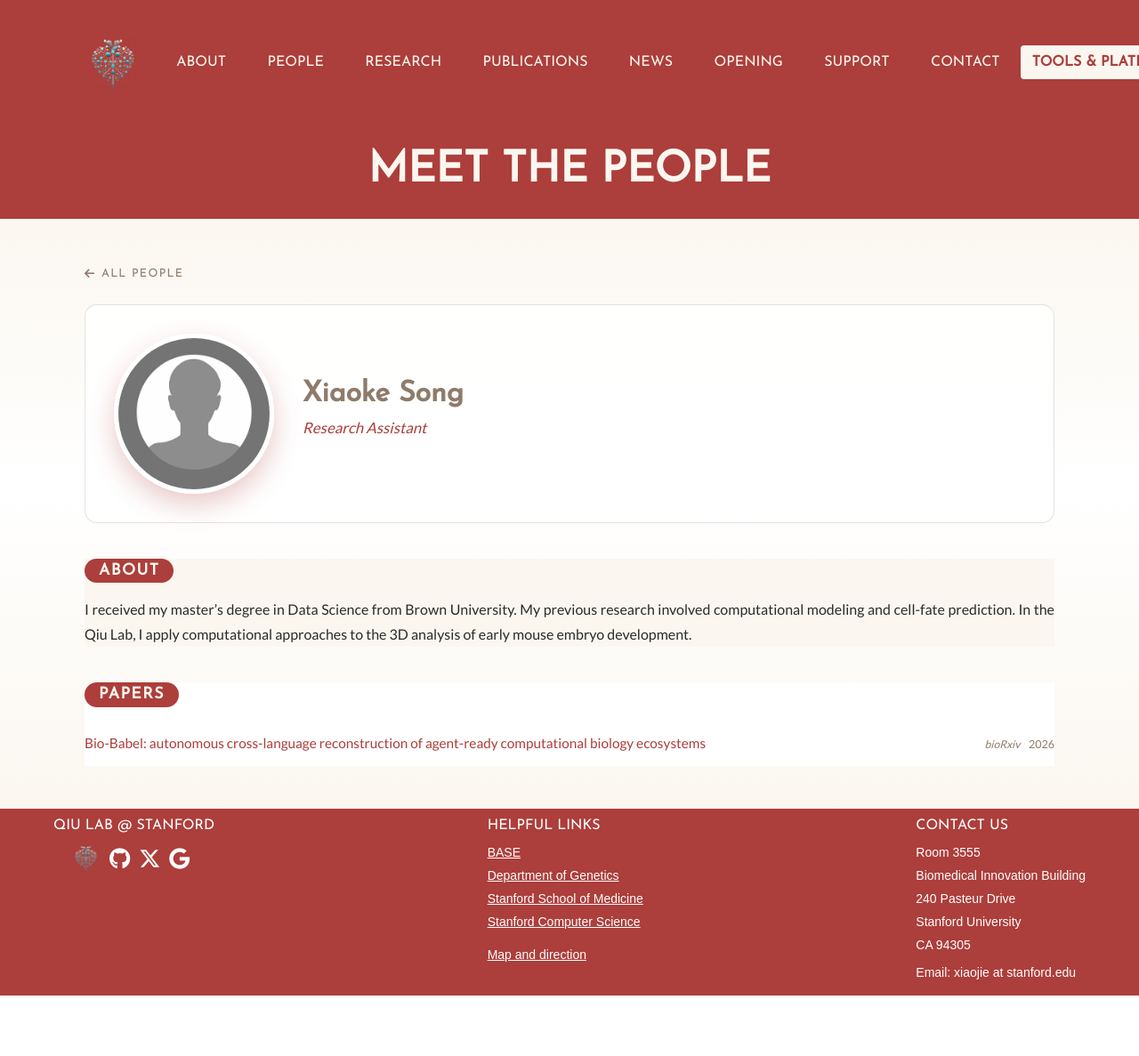
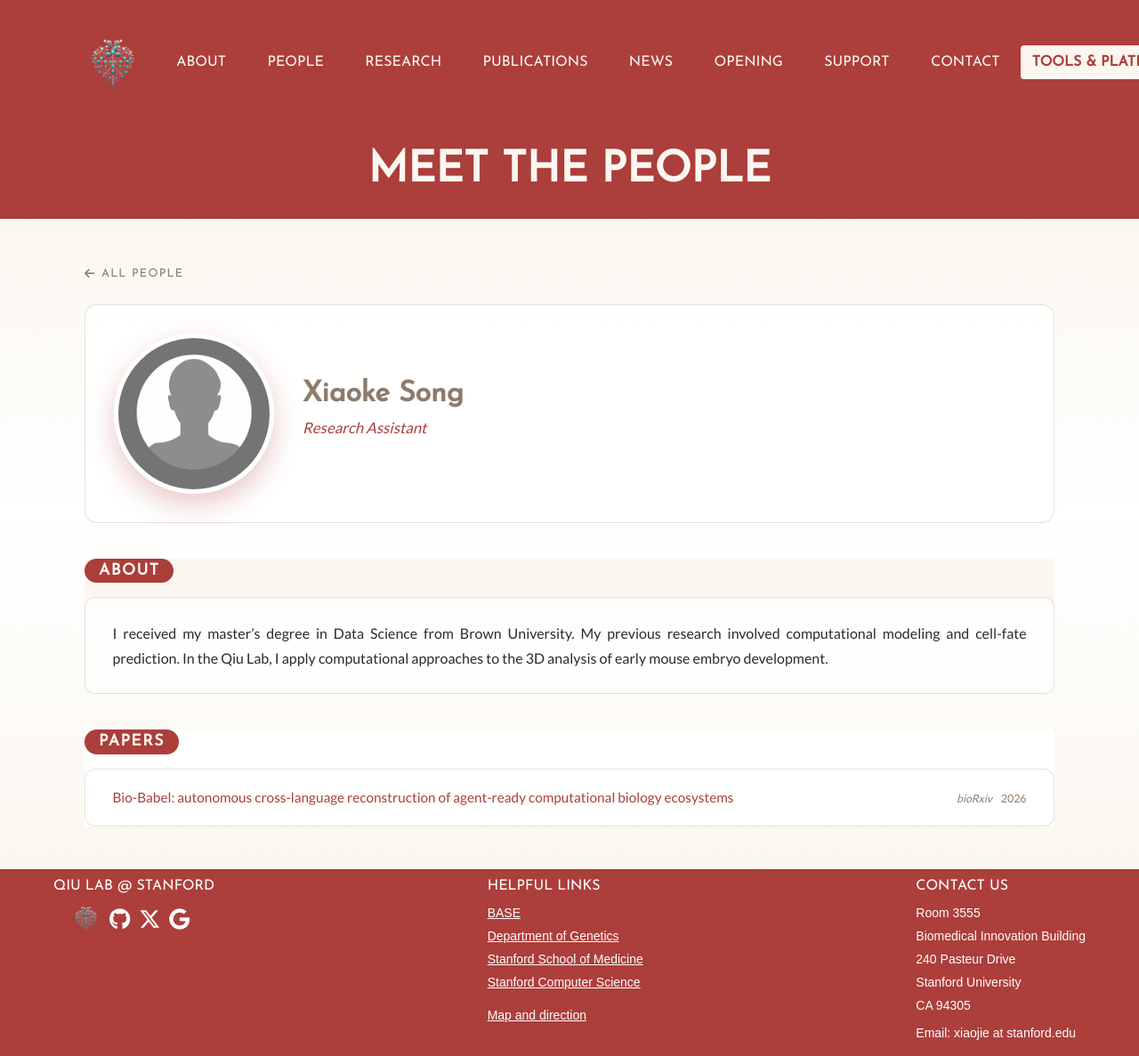
Before and after one commit to aristoteleo/qiu_lab_website, a Jekyll site: the page built from _people/xiaoke.md, in a window 1280 px wide. Shown: the whole page at 89% size. Built offline with Jekyll 4.4.1, drawn with Linux system fonts in a browser that asks for light colours; before the commit the page ends 1119 px from its top, so only the background shows below that.

Commit message:
Remove Yifan's duplicate Papers block; pad the profile sections
Yifan's file carried a hand-written Papers list in its body, like the
PI's did, so his page rendered the section twice once the layout started
generating one. His block matched the same six papers, so nothing is
lost. Audited every profile: his was the only remaining one.

About and Papers are now padded cards aligned with the hero card, rather
than justified text running edge to edge.

Co-Authored-By: Claude Opus 5 (1M context) <noreply@anthropic.com>

```diff
--- a/_sass/2-layouts/person.sass
+++ b/_sass/2-layouts/person.sass
@@ -122,8 +122,13 @@
     letter-spacing: 0.08em
     margin-bottom: 1rem
 
-  // no max-width: the bio should reach the same right edge as the hero card
+  // A padded card, so the justified text has breathing room on both sides and
+  // lines up with the hero card's edges rather than running to them.
   .person-bio
+    padding: 1.6rem 1.9rem
+    border-radius: 12px
+    background-color: rgba(255, 255, 255, 0.85)
+    border: 1px solid rgba(142, 123, 107, 0.22)
     font-size: 1rem
     line-height: 1.75
     text-align: justify
@@ -185,7 +190,10 @@
   .person-papers
     list-style: none
     margin: 0
-    padding: 0
+    padding: 0.4rem 1.9rem
+    border-radius: 12px
+    background-color: rgba(255, 255, 255, 0.85)
+    border: 1px solid rgba(142, 123, 107, 0.22)
 
   .person-paper
     display: flex
```
Also changed, not shown: _people/yifan.md (+0 -12 lines).
